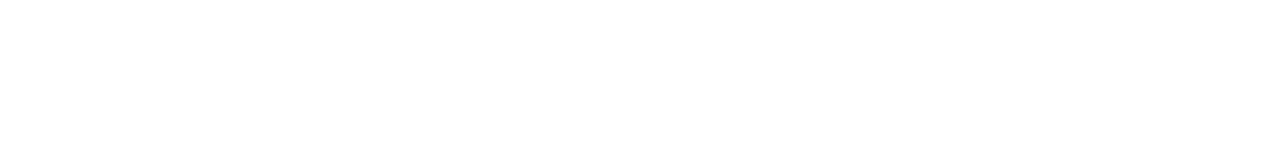
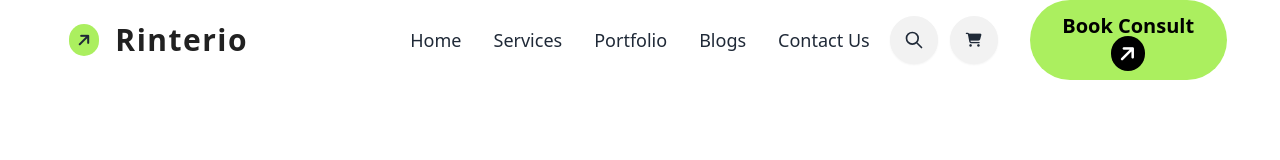
Before and after one commit to smahmud10/B10-Asignment-03, a plain HTML site: page index.html in a window 1280 px wide. Drawn offline with nearby package versions, Linux system fonts and the light colour scheme.

Commit message:
navbar end

```diff
--- a/index.html
+++ b/index.html
@@ -1,9 +1,9 @@
 <!DOCTYPE html>
-<html lang="en">
+<html lang="en" data-theme="light">
     <head>
         <meta charset="UTF-8" />
         <meta name="viewport" content="width=device-width, initial-scale=1.0" />
-        <title>Document</title>
+        <title>Rinterio</title>
         <!-- google font -->
         <link rel="preconnect" href="https://fonts.googleapis.com" />
         <link rel="preconnect" href="https://fonts.gstatic.com" crossorigin />
@@ -27,5 +27,119 @@
         />
         <script src="https://cdn.tailwindcss.com"></script>
     </head>
-    <body></body>
+    <body class="bg-gradient-to-r from-rgb(255, 255, 255) to-rgba(255, 255, 255, 0)">
+        <!-- header start -->
+        <header>
+            <nav class="w-11/12 mx-auto">
+                <div class="p-0 navbar">
+                    <div class="navbar-start">
+                        <a href="#" class="  mx-4 px-2 py-1 text-center bg-[#ABEF5F] rounded-full"
+                            ><i class="fa-solid fa-arrow-right -rotate-45"></i>
+                        </a>
+                        <h3 class="text-3xl tracking-wider font-bold text-[#212121]">Rinterio</h3>
+                    </div>
+                    <div class="hidden navbar-center lg:flex">
+                        <ul
+                            class="px-1 text-lg font-medium menu menu-horizontal"
+                        >
+                            <li
+                                class="transition duration-300 ease-in-out hover:text-primary"
+                            >
+                                <a>Home</a>
+                            </li>
+                            <li
+                                class="transition duration-300 ease-in-out hover:text-primary"
+                            >
+                                <a>Services</a>
+                            </li>
+                            <li
+                                class="transition duration-300 ease-in-out hover:text-primary"
+                            >
+                                <a>Portfolio</a>
+                            </li>
+                            <li
+                                class="transition duration-300 ease-in-out hover:text-primary"
+                            >
+                                <a>Blogs</a>
+                            </li>
+                            <li
+                                class="transition duration-300 ease-in-out hover:text-primary"
+                            >
+                                <a>Contact Us</a>
+                            </li>
+                        </ul>
+                    </div>
+                    <div class="navbar-end">
+                        <button class="btn btn-[#ffffff] btn-circle">
+                            <svg
+                                xmlns="http://www.w3.org/2000/svg"
+                                class="w-5 h-5"
+                                fill="none"
+                                viewBox="0 0 24 24"
+                                stroke="currentColor"
+                            >
+                                <path
+                                    stroke-linecap="round"
+                                    stroke-linejoin="round"
+                                    stroke-width="2"
+                                    d="M21 21l-6-6m2-5a7 7 0 11-14 0 7 7 0 0114 0z"
+                                />
+                            </svg>
+                        </button>
+                        <div class="flex items-center gap-5 text-lg">
+                            <button
+                                class="flex items-center gap-2 font-semibold text-gray-500"
+                            >
+                                <i class="fa-solid fa-cart-shopping btn btn-[#ffffff] btn-circle m-3"></i>
+                            </button>
+                            <button class="px-5 py-3 rounded-full text-black text-xl font-bold bg-[#ABEF5F]">
+                                <span>Book Consult</span>
+                                <a href="#" class=" text-white px-2 py-1 text-center bg-black rounded-full"
+                                ><i class="fa-solid fa-arrow-right -rotate-45"></i>
+                            </a>
+                            </button>
+                        </div>
+                        <div class="dropdown">
+                            <div
+                                tabindex="0"
+                                role="button"
+                                class="btn btn-ghost lg:hidden"
+                            >
+                                <i class="fa-solid fa-bars"></i>
+                            </div>
+                            <ul
+                                tabindex="0"
+                                class="menu menu-sm dropdown-content bg-base-100 rounded-box z-[1] mt-3 w-52 p-2 shadow text-lg font-medium right-0 gap-5"
+                            >
+                                <li
+                                    class="transition duration-300 ease-in-out hover:text-primary"
+                                >
+                                    <a>home</a>
+                                </li>
+                                <li
+                                    class="transition duration-300 ease-in-out hover:text-primary"
+                                >
+                                    <a>Services</a>
+                                </li>
+                                <li
+                                    class="transition duration-300 ease-in-out hover:text-primary"
+                                >
+                                    <a>Portfolio</a>
+                                </li>
+                                <li
+                                    class="transition duration-300 ease-in-out hover:text-primary"
+                                >
+                                    <a>Blogs</a>
+                                </li>
+                                <li
+                                    class="transition duration-300 ease-in-out hover:text-primary"
+                                >
+                                    <a>Contact Us</a>
+                                </li>
+                            </ul>
+                        </div>
+                    </div>
+                </div>
+            </nav>
+    </body>
 </html>
```
